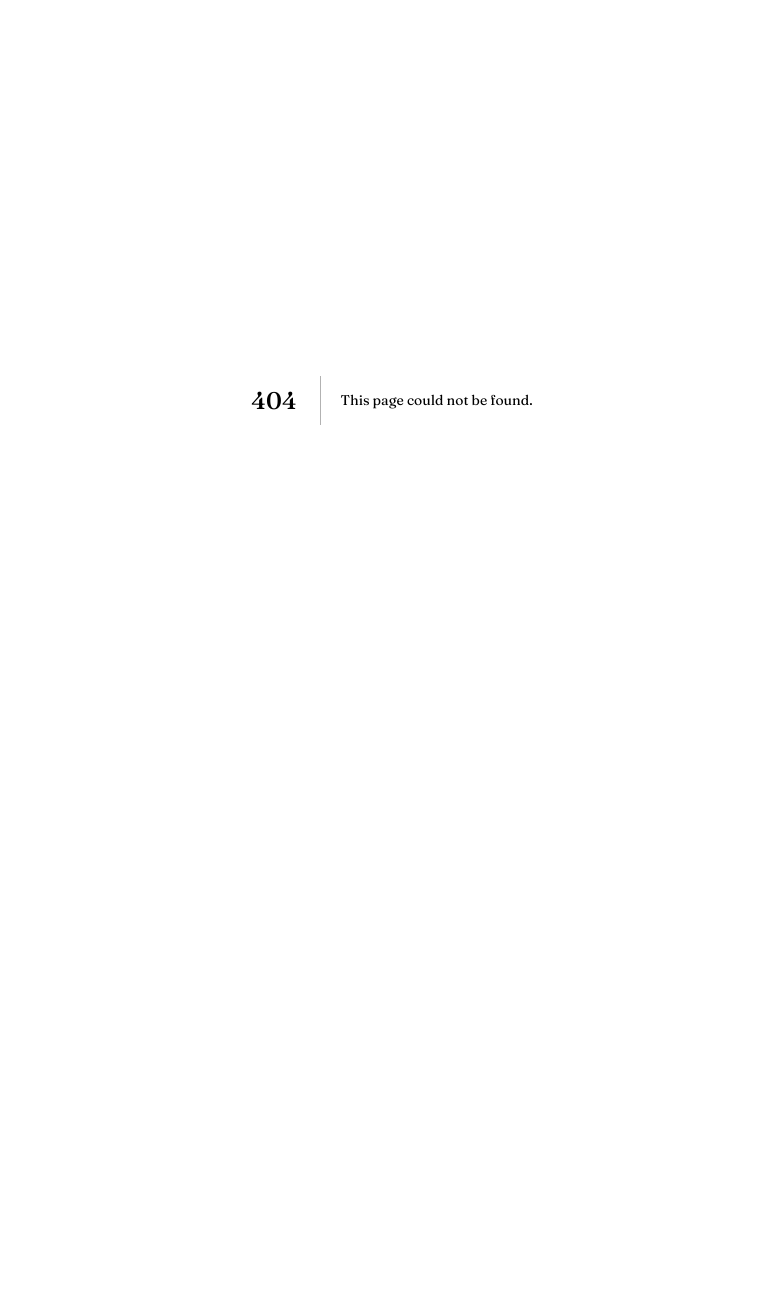
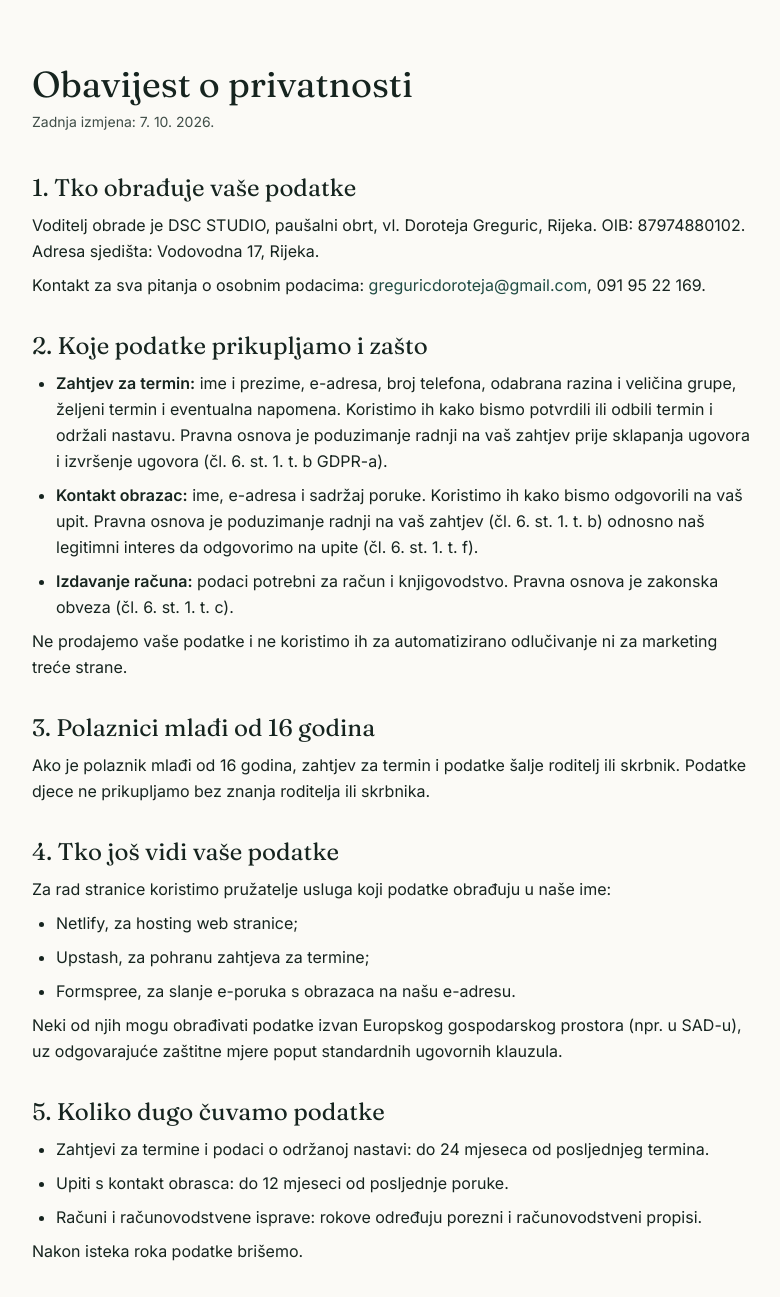
Before and after one commit to D0rina/dsc-studio, a Next.js app: page /privatnost in a window 1280 px wide. Before the commit this address had no page. Shown: the top 1297 px of the page, without its empty margins (248-1028 px from the left). Before the commit the page ends 800 px from the top, so only its background shows below. Built offline with nearby package versions, Linux system fonts and the light colour scheme.

Commit message:
Dodana obavijest o privatnosti

```diff
--- /dev/null
+++ b/app/privatnost/page.tsx
@@ -0,0 +1,136 @@
+import Link from "next/link";
+
+export const metadata = {
+    title: "Obavijest o privatnosti | DSC STUDIO",
+};
+
+export default function PrivatnostPage() {
+    return (
+        <main className="mx-auto max-w-3xl px-6 py-16">
+            <h1 className="text-4xl mb-2">Obavijest o privatnosti</h1>
+            <p className="text-ink-soft text-sm mb-10">
+                Zadnja izmjena: 7. 10. 2026.
+            </p>
+
+            <div className="space-y-8 leading-relaxed">
+                <section>
+                    <h2 className="text-2xl mb-2">1. Tko obrađuje vaše podatke</h2>
+                    <p>
+                        Voditelj obrade je DSC STUDIO, paušalni obrt, vl. Doroteja Greguric,
+                        Rijeka. OIB: 87974880102. Adresa sjedišta: Vodovodna 17, Rijeka.
+                    </p>
+                    <p className="mt-2">
+                        Kontakt za sva pitanja o osobnim podacima:{" "}
+                        <a className="text-forest hover:underline" href="mailto:greguricdoroteja@gmail.com">
+                            greguricdoroteja@gmail.com
+                        </a>
+                        , 091 95 22 169.
+                    </p>
+                </section>
+
+                <section>
+                    <h2 className="text-2xl mb-2">2. Koje podatke prikupljamo i zašto</h2>
+                    <ul className="list-disc pl-6 space-y-2">
+                        <li>
+                            <strong>Zahtjev za termin:</strong> ime i prezime, e-adresa,
+                            broj telefona, odabrana razina i veličina grupe, željeni termin
+                            i eventualna napomena. Koristimo ih kako bismo potvrdili ili
+                            odbili termin i održali nastavu. Pravna osnova je poduzimanje
+                            radnji na vaš zahtjev prije sklapanja ugovora i izvršenje
+                            ugovora (čl. 6. st. 1. t. b GDPR-a).
+                        </li>
+                        <li>
+                            <strong>Kontakt obrazac:</strong> ime, e-adresa i sadržaj poruke.
+                            Koristimo ih kako bismo odgovorili na vaš upit. Pravna osnova je
+                            poduzimanje radnji na vaš zahtjev (čl. 6. st. 1. t. b) odnosno
+                            naš legitimni interes da odgovorimo na upite (čl. 6. st. 1. t. f).
+                        </li>
+                        <li>
+                            <strong>Izdavanje računa:</strong> podaci potrebni za račun i
+                            knjigovodstvo. Pravna osnova je zakonska obveza (čl. 6. st. 1.
+                            t. c).
+                        </li>
+                    </ul>
+                    <p className="mt-2">
+                        Ne prodajemo vaše podatke i ne koristimo ih za automatizirano
+                        odlučivanje ni za marketing treće strane.
+                    </p>
+                </section>
+
+                <section>
+                    <h2 className="text-2xl mb-2">3. Polaznici mlađi od 16 godina</h2>
+                    <p>
+                        Ako je polaznik mlađi od 16 godina, zahtjev za termin i podatke
+                        šalje roditelj ili skrbnik. Podatke djece ne prikupljamo bez
+                        znanja roditelja ili skrbnika.
+                    </p>
+                </section>
+
+                <section>
+                    <h2 className="text-2xl mb-2">4. Tko još vidi vaše podatke</h2>
+                    <p>
+                        Za rad stranice koristimo pružatelje usluga koji podatke obrađuju
+                        u naše ime:
+                    </p>
+                    <ul className="list-disc pl-6 space-y-2 mt-2">
+                        <li>Netlify, za hosting web stranice;</li>
+                        <li>Upstash, za pohranu zahtjeva za termine;</li>
+                        <li>Formspree, za slanje e-poruka s obrazaca na našu e-adresu.</li>
+                    </ul>
+                    <p className="mt-2">
+                        Neki od njih mogu obrađivati podatke izvan Europskog gospodarskog
+                        prostora (npr. u SAD-u), uz odgovarajuće zaštitne mjere poput
+                        standardnih ugovornih klauzula.
+                    </p>
+                </section>
+
+                <section>
+                    <h2 className="text-2xl mb-2">5. Koliko dugo čuvamo podatke</h2>
+                    <ul className="list-disc pl-6 space-y-2">
+                        <li>Zahtjevi za termine i podaci o održanoj nastavi: do 24 mjeseca od posljednjeg termina.</li>
+                        <li>Upiti s kontakt obrasca: do 12 mjeseci od posljednje poruke.</li>
+                        <li>Računi i računovodstvene isprave: rokove određuju porezni i računovodstveni propisi.</li>
+                    </ul>
+                    <p className="mt-2">Nakon isteka roka podatke brišemo.</p>
+                </section>
+
+                <section>
+                    <h2 className="text-2xl mb-2">6. Kolačići</h2>
+                    <p>
+                        Stranica ne koristi kolačiće za praćenje ni analitiku. Jedini
+                        kolačić je tehnički kolačić za prijavu u administratorski dio,
+                        koji koristi samo vlasnica obrta.
+                    </p>
+                </section>
+
+                <section>
+                    <h2 className="text-2xl mb-2">7. Vaša prava</h2>
+                    <p>Imate pravo:</p>
+                    <ul className="list-disc pl-6 space-y-1 mt-2">
+                        <li>zatražiti pristup svojim podacima;</li>
+                        <li>zatražiti ispravak netočnih podataka;</li>
+                        <li>zatražiti brisanje podataka;</li>
+                        <li>zatražiti ograničenje obrade;</li>
+                        <li>zatražiti prijenos podataka;</li>
+                        <li>prigovoriti na obradu temeljenu na legitimnom interesu.</li>
+                    </ul>
+                    <p className="mt-2">
+                        Zahtjev pošaljite na e-adresu iz točke 1. Ako smatrate da su vaša
+                        prava povrijeđena, možete podnijeti pritužbu Agenciji za zaštitu
+                        osobnih podataka (AZOP),{" "}
+                        <a className="text-forest hover:underline" href="https://azop.hr" target="_blank" rel="noreferrer">
+                            azop.hr
+                        </a>
+                        .
+                    </p>
+                </section>
+
+                <p className="text-sm text-ink-soft pt-4">
+                    <Link href="/kontakt" className="text-forest hover:underline">
+                        Imate pitanje? Javite nam se →
+                    </Link>
+                </p>
+            </div>
+        </main>
+    );
+}
--- a/components/BookingCalendar.tsx
+++ b/components/BookingCalendar.tsx
@@ -425,6 +425,14 @@ export function BookingCalendar() {
           >
             {submitStatus === "sending" ? "Šaljem…" : "Pošalji zahtjev"}
           </button>
+
+          <p className="text-xs text-ink-soft mt-3">
+            Slanjem obrasca potvrđujete da ste pročitali{" "}
+            <Link href="/privatnost" className="text-forest hover:underline">
+              Obavijest o privatnosti
+            </Link>
+
+          </p>
         </form>
       )}
     </div>
--- a/components/Footer.tsx
+++ b/components/Footer.tsx
@@ -31,6 +31,9 @@ export function Footer() {
             <li>+385 91 9522169</li>
             <li>Rijeka, Hrvatska</li>
           </ul>
+          <Link href="/privatnost" className="hover:underline">
+            Obavijest o privatnosti
+          </Link>
         </div>
       </div>
       <div className="border-t border-line">
```
Lines whose indentation alone changed are shown as unchanged.
